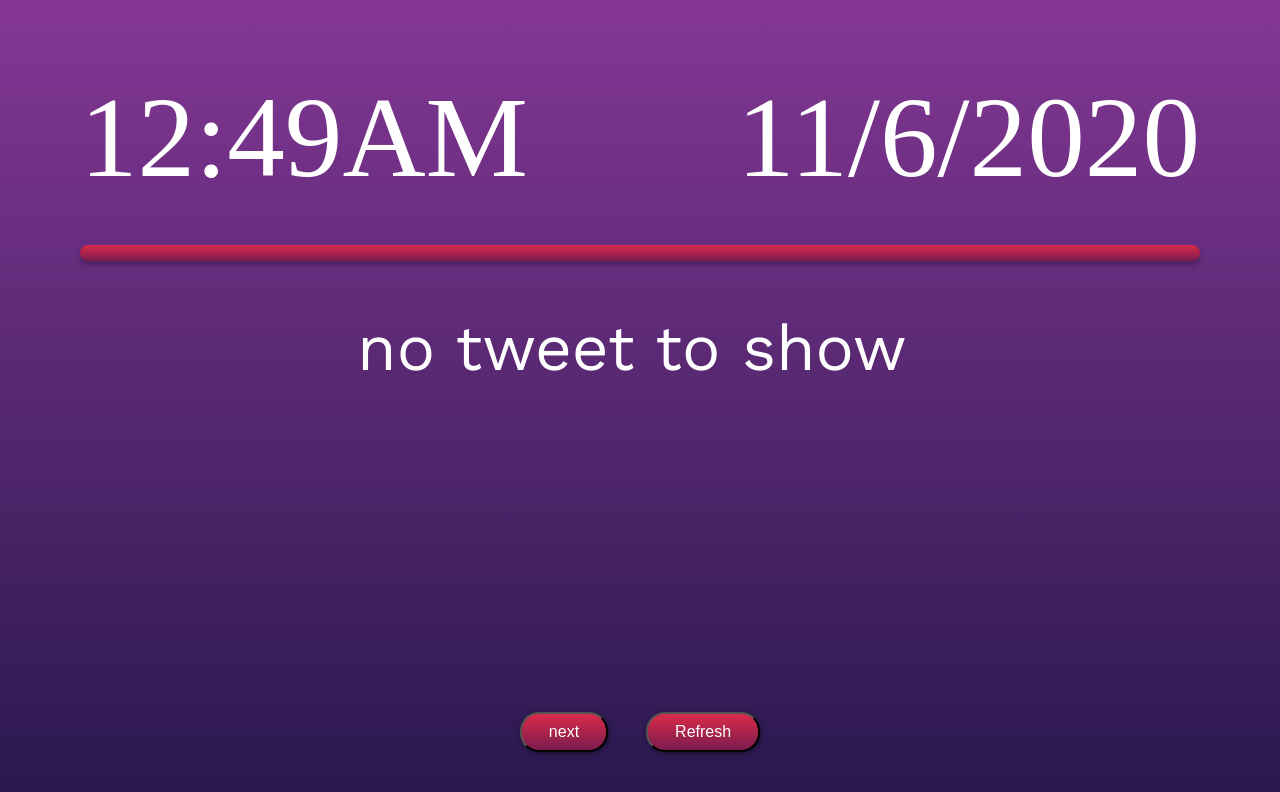
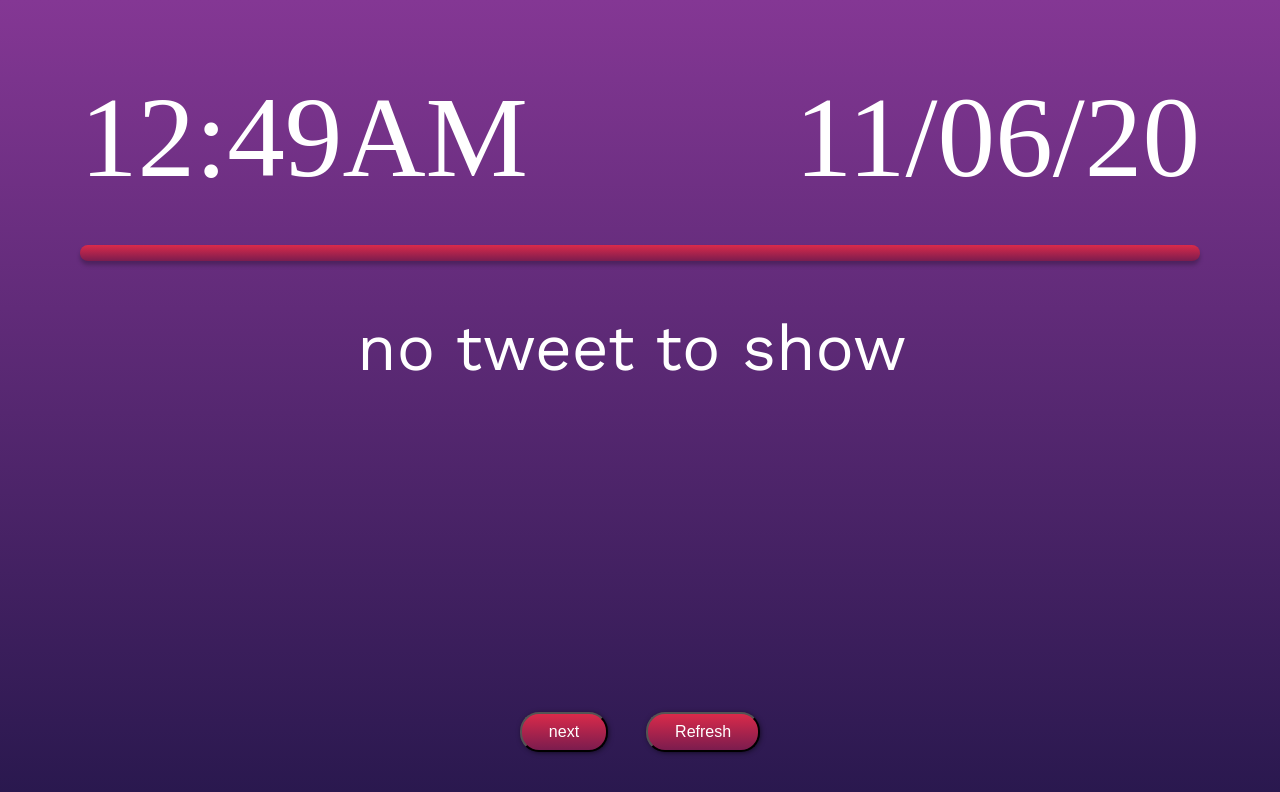
Before and after one commit to benjaminglasser/twitter-frame, a React (Create React App) app: page / in a window 1280 px wide. Shown: the top 792 px of the page. Built offline with nearby package versions, Linux system fonts and the light colour scheme.

Commit message:
updated CSS further

```diff
--- a/src/LinkPreview.css
+++ b/src/LinkPreview.css
@@ -1,5 +1,6 @@
 img {
     max-width: 35vw;
+    /* max-height: 15vh; */
     min-width: 5vw;
 
 }
--- a/src/calendar.js
+++ b/src/calendar.js
@@ -1,4 +1,5 @@
-import React, { Component } from 'react'
+import React, { Component } from 'react';
+import moment from "moment";
 
 export class Calendar extends React.Component {
     constructor() {
@@ -15,7 +16,7 @@ export class Calendar extends React.Component {
     render() {
         return (
             <div className='date'>
-                {this.state.date}
+                {moment(this.state.date).format("MM/DD/YY")}
             </div>
         );
     }
--- a/src/tweet.css
+++ b/src/tweet.css
@@ -15,7 +15,7 @@
 .tweet-upper {
     display: grid;
     grid-template-columns: 30px 1fr;
-    column-gap: 4vw;
+    column-gap: 4.5vw;
     align-items: center;
 
 
```
